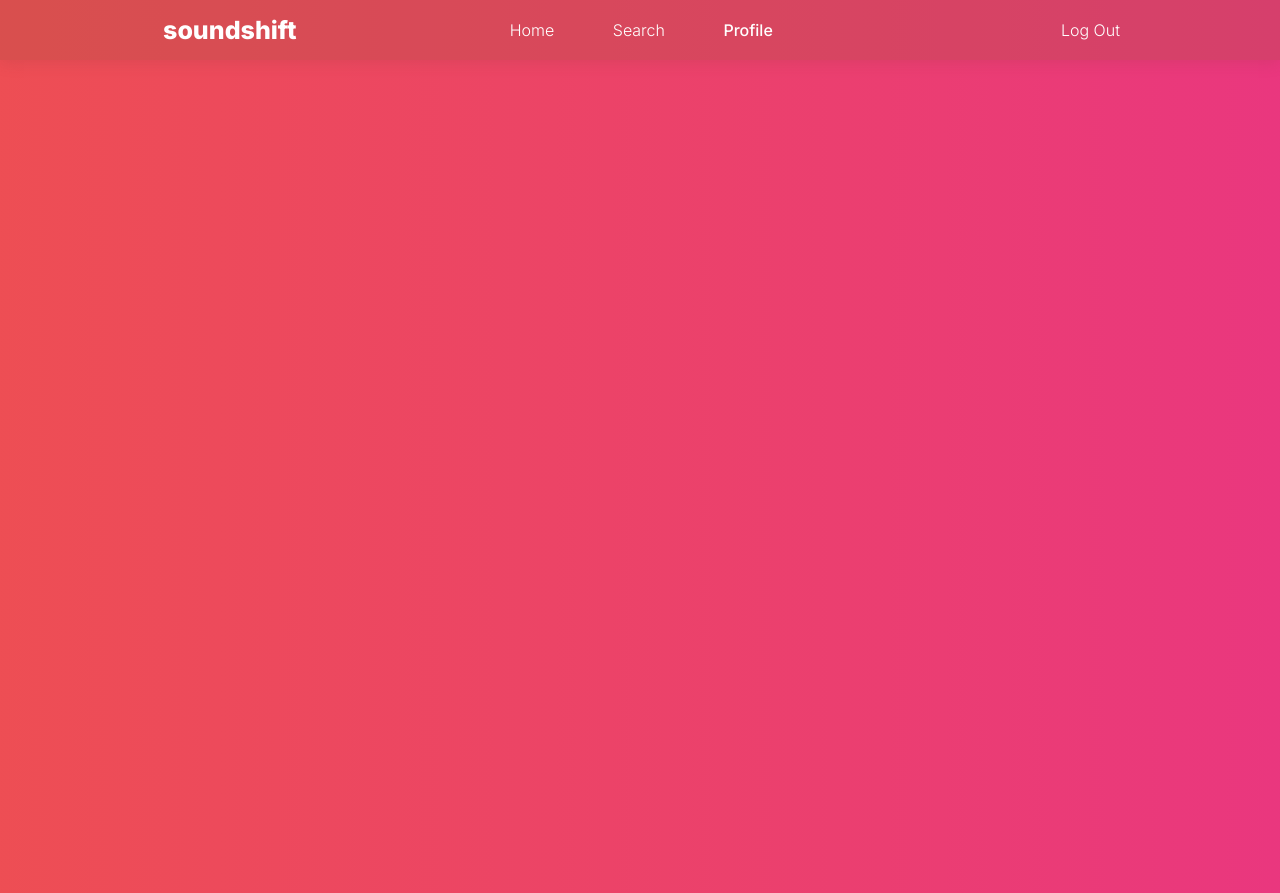
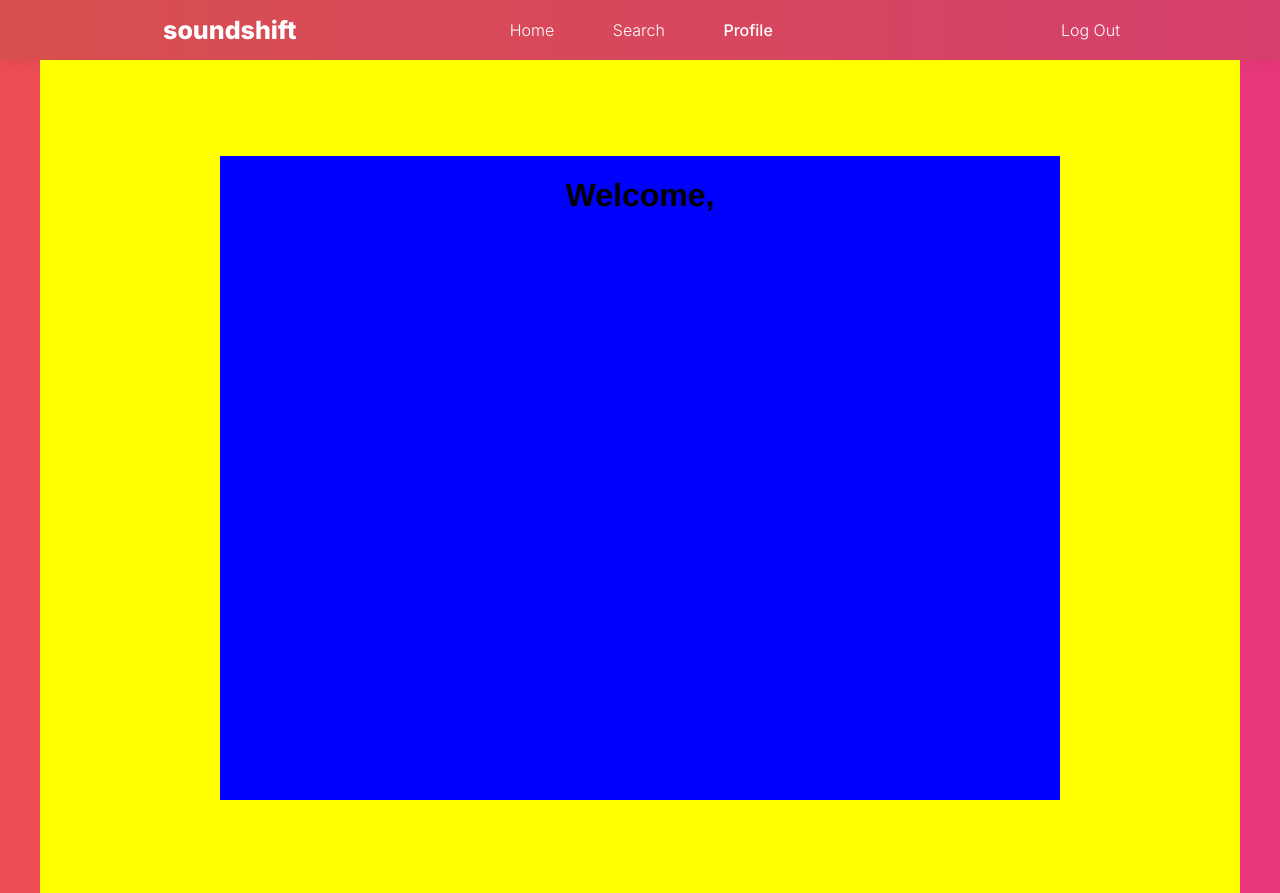
Before and after one commit to valentino-ivanovski/Soundshift, a Node project: template server/views/profile.ejs in a window 1280 px wide. Shown: the top 893 px of the page. Run offline with Node 20 templates, Linux system fonts and the light colour scheme; the template is opened without the code that fills it, so the values that code supplies are empty.

Commit message:
Add welcome message to user profile page

```diff
--- a/server/views/profile.ejs
+++ b/server/views/profile.ejs
@@ -26,6 +26,11 @@
             </div>
 
             <div class="content">
+
+                <div class="centerdiv">
+                    <h1>Welcome, <%= userr.username %> </h1>
+                </div>
+
             </div>
 
             <div class="footer">
--- a/server/views/stylesheets/profileStyle.css
+++ b/server/views/stylesheets/profileStyle.css
@@ -85,9 +85,21 @@ body {
 
 .content {
     display: flex;
+    justify-content: center;
+    align-items: center;
     flex-wrap: wrap;
     max-width: 1200px;
     height: 100vh;
+    background-color: yellow;
+}
+
+.centerdiv{
+    display: flex;
+    justify-content: center;
+    width: 70%;
+    height: 70%;
+    margin-bottom: 7%;
+    background-color: blue;
 }
 
 .soundshiftText {
```
